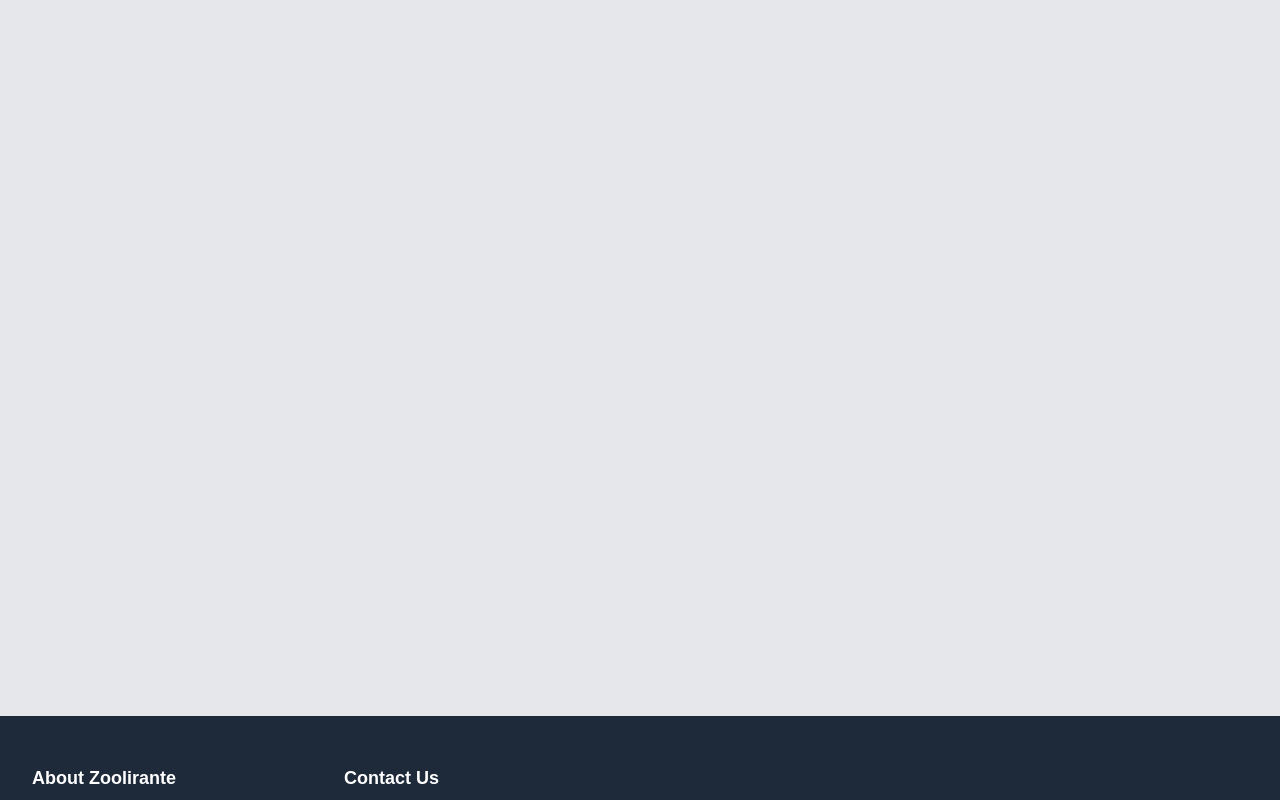
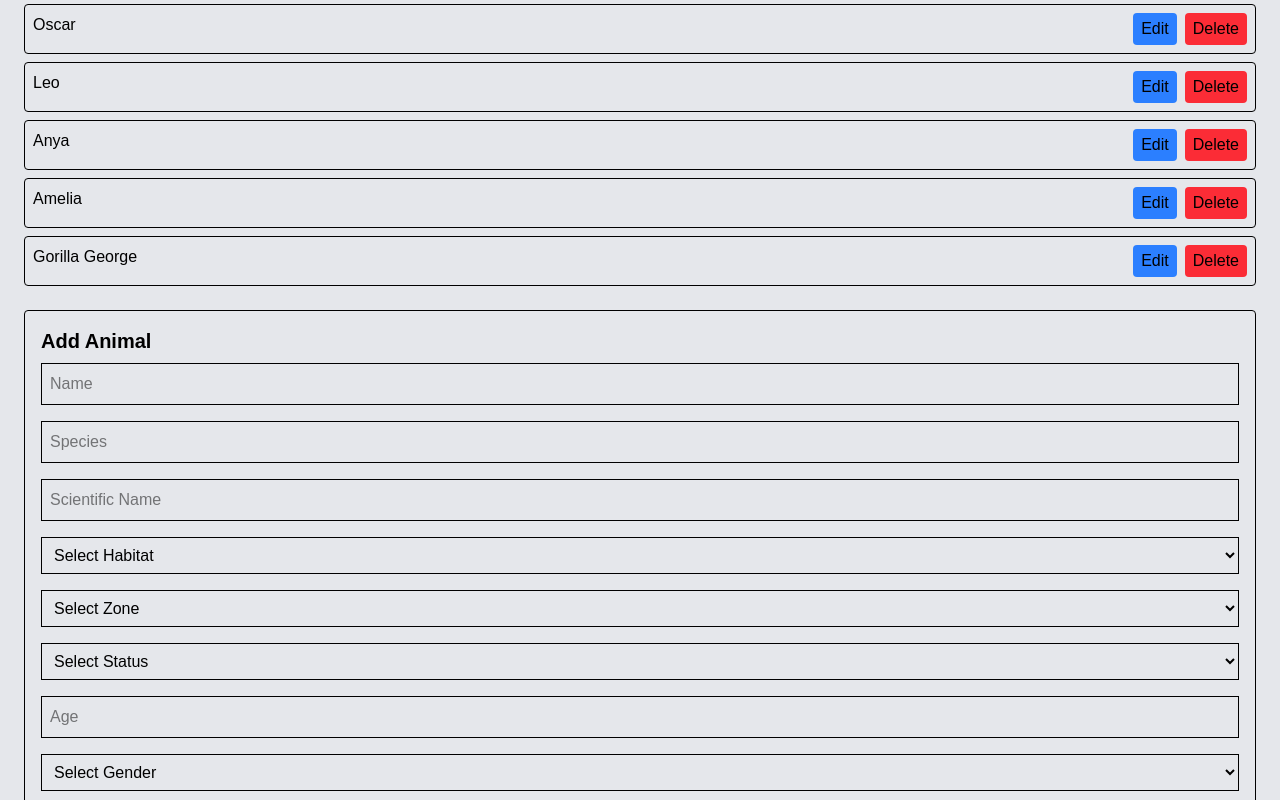
Before and after one commit to NikolaKajchevski/ProjectStudio, a Next.js app in the folder zoolirante/: page /cms in a window 1280 px wide. Shown: the part 180-980 px from the top of the page. Built offline with nearby package versions, Linux system fonts and the light colour scheme.

Commit message:
Implementing selectable list and animal form to add, delete, edit.

```diff
--- a/zoolirante/src/app/cms/page.tsx
+++ b/zoolirante/src/app/cms/page.tsx
@@ -1,5 +1,6 @@
 
 // This marks the file as a client component so that we can use React hooks such as useState, useEffect and also handle browser interactivity
+
 "use client";
 
 import { useState } from "react";
@@ -42,6 +43,120 @@ export default function AdminPanel() {
           </button>
         ))}
       </div>
+
+      {/* Item list */}
+      <div className="space-y-2">
+        {items[activeType].map((item: any) => (
+          <div key={item.id} className="flex justify-between p-2 border rounded">
+            <span>{item.name || item.title}</span>
+            <div className="flex gap-2">
+              <button
+                className="px-2 py-1 bg-blue-500 text-black rounded"
+                onClick={() => setSelectedItem(item)}
+              >
+                Edit
+              </button>
+              <button
+                className="px-2 py-1 bg-red-500 text-black rounded"
+                onClick={() => handleDelete(item.id)}
+              >
+                Delete
+              </button>
+            </div>
+          </div>
+        ))}
+      </div>
+
+      {/* Dynamic form */}
+      <div className="mt-6 p-4 border rounded">
+        {activeType === "animal" && <AnimalForm item={selectedItem} />}
+      </div>
     </div>
   );
 }
+
+function AnimalForm({ item }: { item: any }) {
+  const [form, setForm] = useState(
+    item || {
+      name: "",
+      species: "",
+      scientific_name: "",
+      habitat: "",
+      age: "",
+      gender: "",
+      description: "",
+      fun_facts: "",
+      feeding_times: ["", ""],
+      location_zone: "",
+      conservation_status: "",
+      image_url: "",
+      gallery: "",
+    }
+  );
+
+  const zones = data.zoo_map.zones.map((z) => z.name);
+  const habitats = Array.from(new Set(data.animals.map((a) => a.habitat)));
+  const conservationStatuses = Array.from(new Set(data.animals.map((a) => a.conservation_status)));
+
+  const handleChange = (
+    e: React.ChangeEvent<HTMLInputElement | HTMLTextAreaElement | HTMLSelectElement>,
+    index?: number
+  ) => {
+    if (index !== undefined) {
+      const updatedTimes = [...form.feeding_times];
+      updatedTimes[index] = e.target.value;
+      setForm({ ...form, feeding_times: updatedTimes });
+    } else {
+      const value = e.target.type === "checkbox" ? (e.target as HTMLInputElement).checked : e.target.value;
+      setForm({ ...form, [e.target.name]: value });
+    }
+  };
+
+  const handleSubmit = (e: React.FormEvent) => {
+    e.preventDefault();
+    console.log("Submitting Animal:", form);
+  };
+
+  return (
+    <form onSubmit={handleSubmit} className="space-y-4">
+      <h2 className="font-bold text-xl mb-2">{item ? "Edit Animal" : "Add Animal"}</h2>
+      {/* Basic Fields */}
+      <input name="name" value={form.name} placeholder="Name" onChange={handleChange} className="border p-2 w-full" />
+      <input name="species" value={form.species} placeholder="Species" onChange={handleChange} className="border p-2 w-full" />
+      <input name="scientific_name" value={form.scientific_name} placeholder="Scientific Name" onChange={handleChange} className="border p-2 w-full" />
+
+      {/* Select Fields */}
+      <select name="habitat" value={form.habitat} onChange={handleChange} className="border p-2 w-full">
+        <option value="">Select Habitat</option>
+        {habitats.map((h) => <option key={h} value={h}>{h}</option>)}
+      </select>
+      <select name="location_zone" value={form.location_zone} onChange={handleChange} className="border p-2 w-full">
+        <option value="">Select Zone</option>
+        {zones.map((z) => <option key={z} value={z}>{z}</option>)}
+      </select>
+      <select name="conservation_status" value={form.conservation_status} onChange={handleChange} className="border p-2 w-full">
+        <option value="">Select Status</option>
+        {conservationStatuses.map((s) => <option key={s} value={s}>{s}</option>)}
+      </select>
+
+      <input name="age" type="number" value={form.age} placeholder="Age" onChange={handleChange} className="border p-2 w-full" />
+      <select name="gender" value={form.gender} onChange={handleChange} className="border p-2 w-full">
+        <option value="">Select Gender</option>
+        <option value="Male">Male</option>
+        <option value="Female">Female</option>
+      </select>
+
+      <textarea name="description" value={form.description} placeholder="Description" onChange={handleChange} className="border p-2 w-full" />
+
+      {form.feeding_times.map((time: string, idx: number) => (
+        <input key={idx} type="time" value={time} onChange={(e) => handleChange(e, idx)} className="border p-2 w-full" />
+      ))}
+
+      <input name="fun_facts" value={form.fun_facts} placeholder="Fun Facts (comma separated)" onChange={handleChange} className="border p-2 w-full" />
+      <input name="image_url" value={form.image_url} placeholder="Image URL" onChange={handleChange} className="border p-2 w-full" />
+      <input name="gallery" value={form.gallery} placeholder="Gallery URLs (comma separated)" onChange={handleChange} className="border p-2 w-full" />
+
+          <button type="submit" className="bg-green-600 text-black px-4 py-2 rounded">{item ? "Update Animal" : "Add Animal"}</button>
+        </form>
+      );
+    }
```
